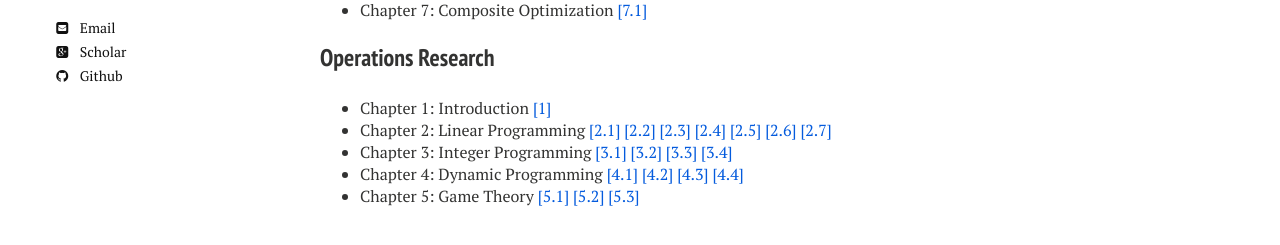
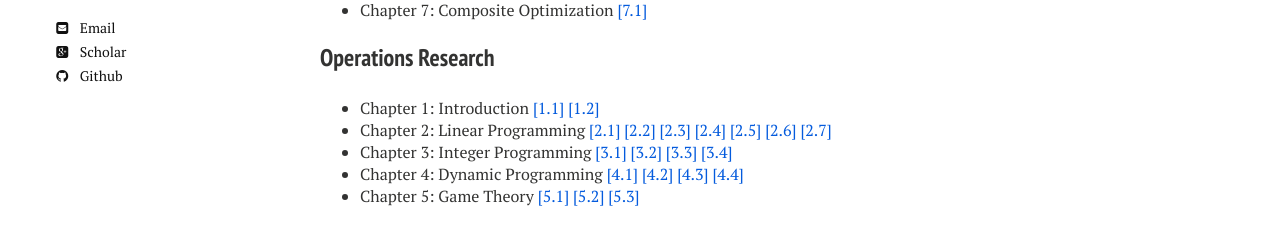
Before and after one commit to xianchaoxiu/xianchaoxiu.github.io, a Jekyll site: the page built from teaching/index.md, in a window 1280 px wide. Shown: the part 309-554 px from the top of the page. Built offline with Jekyll 4.4.1, drawn with Linux system fonts in a browser that asks for light colours; nearby versions of some CDN libraries.

Commit message:
Update index.md

```diff
--- a/teaching/index.md
+++ b/teaching/index.md
@@ -21,7 +21,7 @@ share: false
 
 
 ### Operations Research
-* Chapter 1: Introduction  <a href="../teaching/C1.pdf" class="textlink" target="_blank">[1]</a>
+* Chapter 1: Introduction  <a href="../teaching/C1.pdf" class="textlink" target="_blank">[1.1]</a>  <a href="../teaching/C1.pdf" class="textlink" target="_blank">[1.2]</a>
 * Chapter 2: Linear Programming  <a href="../teaching/C21.pdf" class="textlink" target="_blank">[2.1]  <a href="../teaching/C22.pdf" class="textlink" target="_blank">[2.2]  <a href="../teaching/C23.pdf" class="textlink" target="_blank">[2.3]  <a href="../teaching/C24.pdf" class="textlink" target="_blank">[2.4]  <a href="../teaching/C25.pdf" class="textlink" target="_blank">[2.5]  <a href="../teaching/C26.pdf" class="textlink" target="_blank">[2.6]  <a href="../teaching/C27.pdf" class="textlink" target="_blank">[2.7]
 * Chapter 3: Integer Programming  <a href="../teaching/C31.pdf" class="textlink" target="_blank">[3.1]  <a href="../teaching/C32.pdf" class="textlink" target="_blank">[3.2]  <a href="../teaching/C33.pdf" class="textlink" target="_blank">[3.3]  <a href="../teaching/C34.pdf" class="textlink" target="_blank">[3.4]
 * Chapter 4: Dynamic Programming  <a href="../teaching/C41.pdf" class="textlink" target="_blank">[4.1]  <a href="../teaching/C42.pdf" class="textlink" target="_blank">[4.2]  <a href="../teaching/C43.pdf" class="textlink" target="_blank">[4.3]  <a href="../teaching/C44.pdf" class="textlink" target="_blank">[4.4]
```
